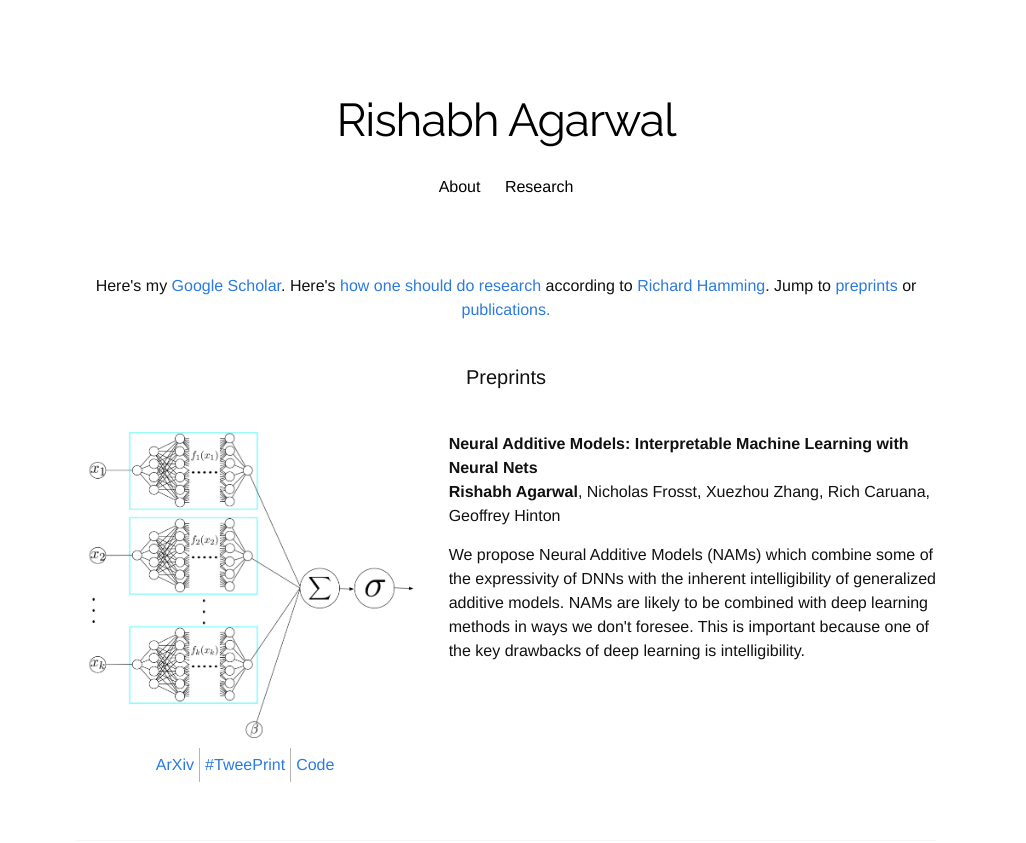
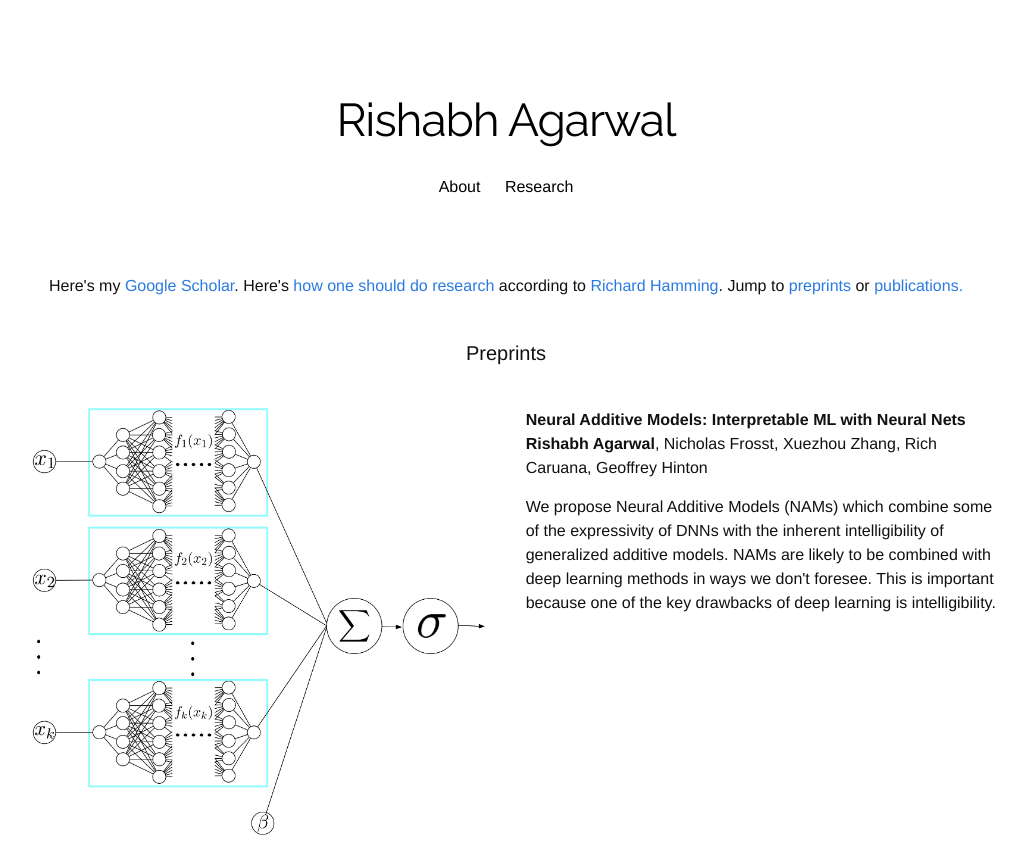
Before and after one commit to agarwl/agarwl.github.io, a Jekyll site: the page built from research.html, in a window 1280 px wide. Shown: the top 843 px of the page, without its empty margins (134-1160 px from the left). Built offline with Jekyll 4.4.1, drawn with Linux system fonts in a browser that asks for light colours; nearby versions of some CDN libraries; some web fonts are replaced.

Commit message:
Increase img sizes

```diff
--- a/css/main.css
+++ b/css/main.css
@@ -474,7 +474,7 @@ height
 .container {
   position: relative;
   width: 100%;
-  max-width: 900px;
+  max-width: 1100px;
   margin: 0 auto;
   padding: 0 20px;
   box-sizing: border-box; }
--- a/research.html
+++ b/research.html
@@ -9,7 +9,7 @@ title: "Research Overview"
 <!-- <div class="divider"></div> -->
 <h2 id='preprints' class="page-heading">Preprints</h1>
   <div class="row">
-    <div class="five columns">
+    <div class="six columns">
       <img style="margin-top:0em" src="/images/research/nam.jpeg">
       <table>
         <tr>
@@ -20,9 +20,9 @@ title: "Research Overview"
       </table>
     </div>
 
-    <div class="seven columns">
+    <div class="six columns">
 
-      <b> Neural Additive Models: Interpretable Machine Learning with Neural Nets</b>
+      <b> Neural Additive Models: Interpretable ML with Neural Nets</b>
       <p> <b>Rishabh Agarwal</b>, Nicholas Frosst, Xuezhou Zhang, Rich Caruana, Geoffrey Hinton<br />
       </p>
     <p> We propose Neural Additive Models (NAMs) which combine some of the expressivity of DNNs with the inherent intelligibility
@@ -36,7 +36,7 @@ title: "Research Overview"
 
 
   <div class="row">
-    <div class="five columns">
+    <div class="six columns">
       <img style="margin-top:0em" src="/images/research/rl_unplugged.png">
       <table>
         <tr>
@@ -46,7 +46,7 @@ title: "Research Overview"
       </table>
     </div>
 
-    <div class="seven columns">
+    <div class="six columns">
 
       <b> RL Unplugged: Benchmarks for Offline Reinforcement Learning </b>
       <p> Caglar Gulcehre, Ziyu Wang, Alexander Novikov, Tom Le Paine, Sergio Gómez Colmenarejo, Konrad Zolna, <b>Rishabh Agarwal</b>,
@@ -65,7 +65,7 @@ title: "Research Overview"
 <h2 id='publications' class="page-heading">Publications</h1>
 
  <div class="row">
-  <div class="five columns">
+  <div class="six columns">
     <img style="margin-top:0em" src="/images/research/OFFLINE_RL.gif">
     <table>
       <tr>
@@ -76,7 +76,7 @@ title: "Research Overview"
     </table>
   </div>
 
-    <div class="seven columns">
+    <div class="six columns">
 
       <b> An Optimistic Perspective on Offline Reinforcement Learning</b>
       <p> <b>Rishabh Agarwal</b>, Dale Schuurmans, Mohammad Norouzi <br />
@@ -93,7 +93,7 @@ title: "Research Overview"
 <div class="divider"></div>
 
  <div class="row">
-  <div class="five columns">
+  <div class="six columns">
     <img style="margin-top:0em" src="/images/research/replay.jpg">
     <table>
       <tr>
@@ -103,7 +103,7 @@ title: "Research Overview"
     </table>
   </div>
 
-    <div class="seven columns">
+    <div class="six columns">
 
       <b> Revisiting Fundamentals of Experience Replay</b>
       <p> William Fedus, Prajit Ramachandran, <b>Rishabh Agarwal</b>, Yoshua Bengio, Hugo Larochelle, Mark Rowland, Will Dabney <br />
@@ -118,7 +118,7 @@ title: "Research Overview"
 <div class="divider"></div>
 
 <div class="row">
-  <div class="five columns">
+  <div class="six columns">
 <img style="margin-top:0em" src="/images/research/merl.png">
 <table>
   <tr>
@@ -130,7 +130,7 @@ title: "Research Overview"
 </table>
   </div>
 
-  <div class="seven columns">
+  <div class="six columns">
 
     <b> Learning to Generalize from Sparse and Underspecified Rewards</b>
     <p><b>Rishabh Agarwal</b>, Chen Liang, Dale Schuurmans, Mohammad Norouzi <br />
```
